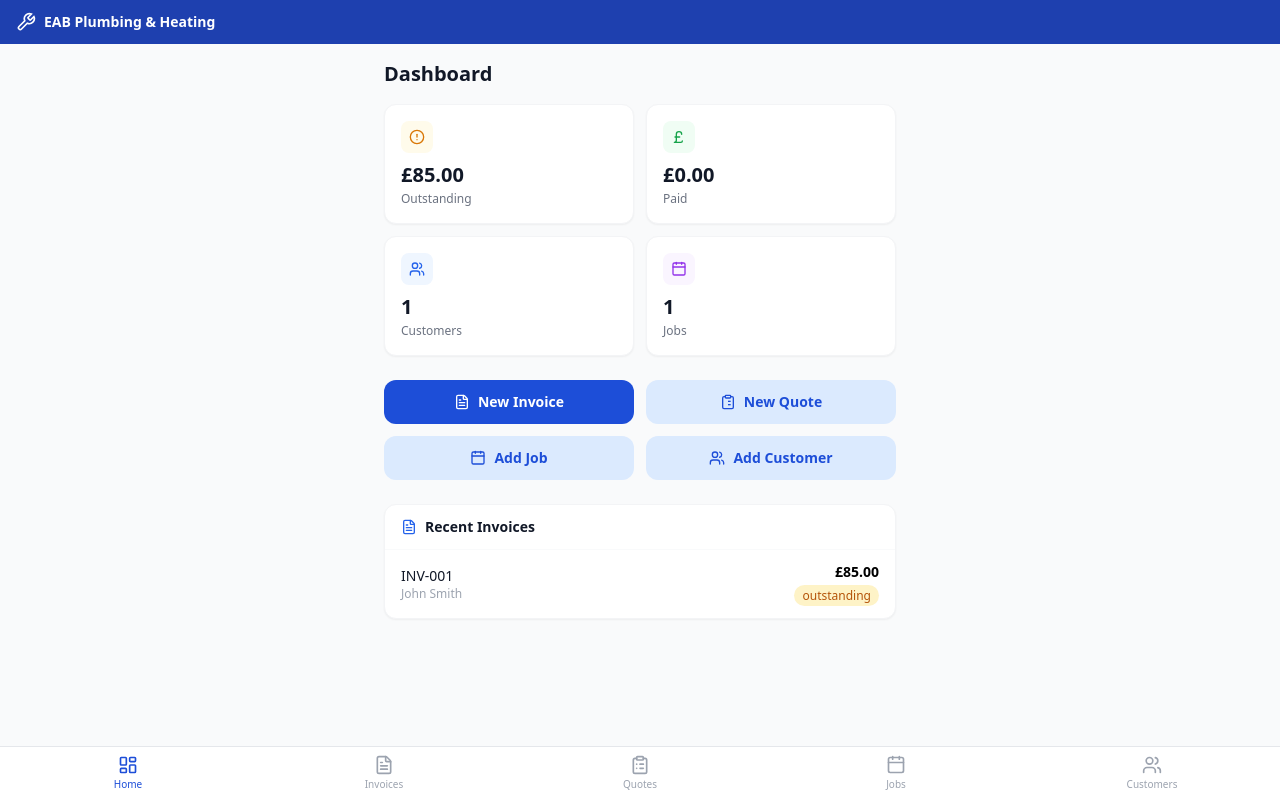
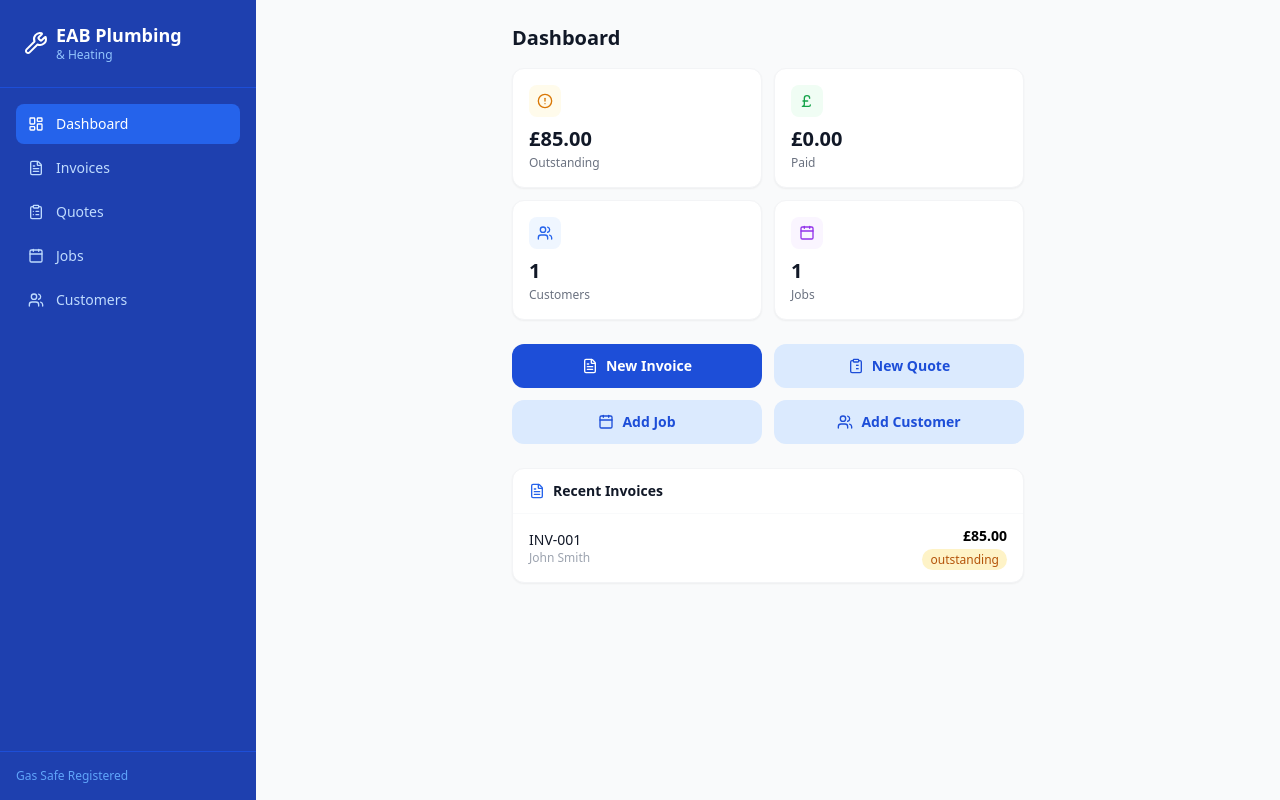
Before and after one commit to 3PR-Solutions-Group/eab-plumbing-app, a Next.js app: page / in a window 1280 px wide. Built offline with nearby package versions, Linux system fonts and the light colour scheme.

Commit message:
fix(mobile): hide sidebar on mobile, full-width layout with bottom nav

```diff
--- a/src/app/layout.tsx
+++ b/src/app/layout.tsx
@@ -1,5 +1,6 @@
 import type { Metadata } from "next";
 import "./globals.css";
+import Sidebar from "@/components/Sidebar";
 import MobileNav from "@/components/MobileNav";
 
 export const metadata: Metadata = {
@@ -12,14 +13,23 @@ export default function RootLayout({ children }: { children: React.ReactNode })
   return (
     <html lang="en">
       <body className="bg-gray-50 min-h-screen">
-        <div className="pb-20 min-h-screen">
+        {/* Desktop layout: sidebar + content side by side */}
+        <div className="hidden lg:flex min-h-screen">
+          <Sidebar />
+          <main className="flex-1 ml-64 px-6 py-6">{children}</main>
+        </div>
+
+        {/* Mobile layout: header + content + bottom nav */}
+        <div className="lg:hidden flex flex-col min-h-screen">
           <header className="bg-blue-800 text-white px-4 py-3 flex items-center gap-2 sticky top-0 z-40">
-            <svg xmlns="http://www.w3.org/2000/svg" className="w-5 h-5" viewBox="0 0 24 24" fill="none" stroke="currentColor" strokeWidth="2"><path d="M14.7 6.3a1 1 0 0 0 0 1.4l1.6 1.6a1 1 0 0 0 1.4 0l3.77-3.77a6 6 0 0 1-7.94 7.94l-6.91 6.91a2.12 2.12 0 0 1-3-3l6.91-6.91a6 6 0 0 1 7.94-7.94l-3.76 3.76z"/></svg>
+            <svg xmlns="http://www.w3.org/2000/svg" className="w-5 h-5" viewBox="0 0 24 24" fill="none" stroke="currentColor" strokeWidth="2">
+              <path d="M14.7 6.3a1 1 0 0 0 0 1.4l1.6 1.6a1 1 0 0 0 1.4 0l3.77-3.77a6 6 0 0 1-7.94 7.94l-6.91 6.91a2.12 2.12 0 0 1-3-3l6.91-6.91a6 6 0 0 1 7.94-7.94l-3.76 3.76z"/>
+            </svg>
             <span className="font-bold text-sm">EAB Plumbing & Heating</span>
           </header>
-          <main className="px-4 py-4">{children}</main>
+          <main className="flex-1 px-4 py-4 pb-24">{children}</main>
+          <MobileNav />
         </div>
-        <MobileNav />
       </body>
     </html>
   );
```
